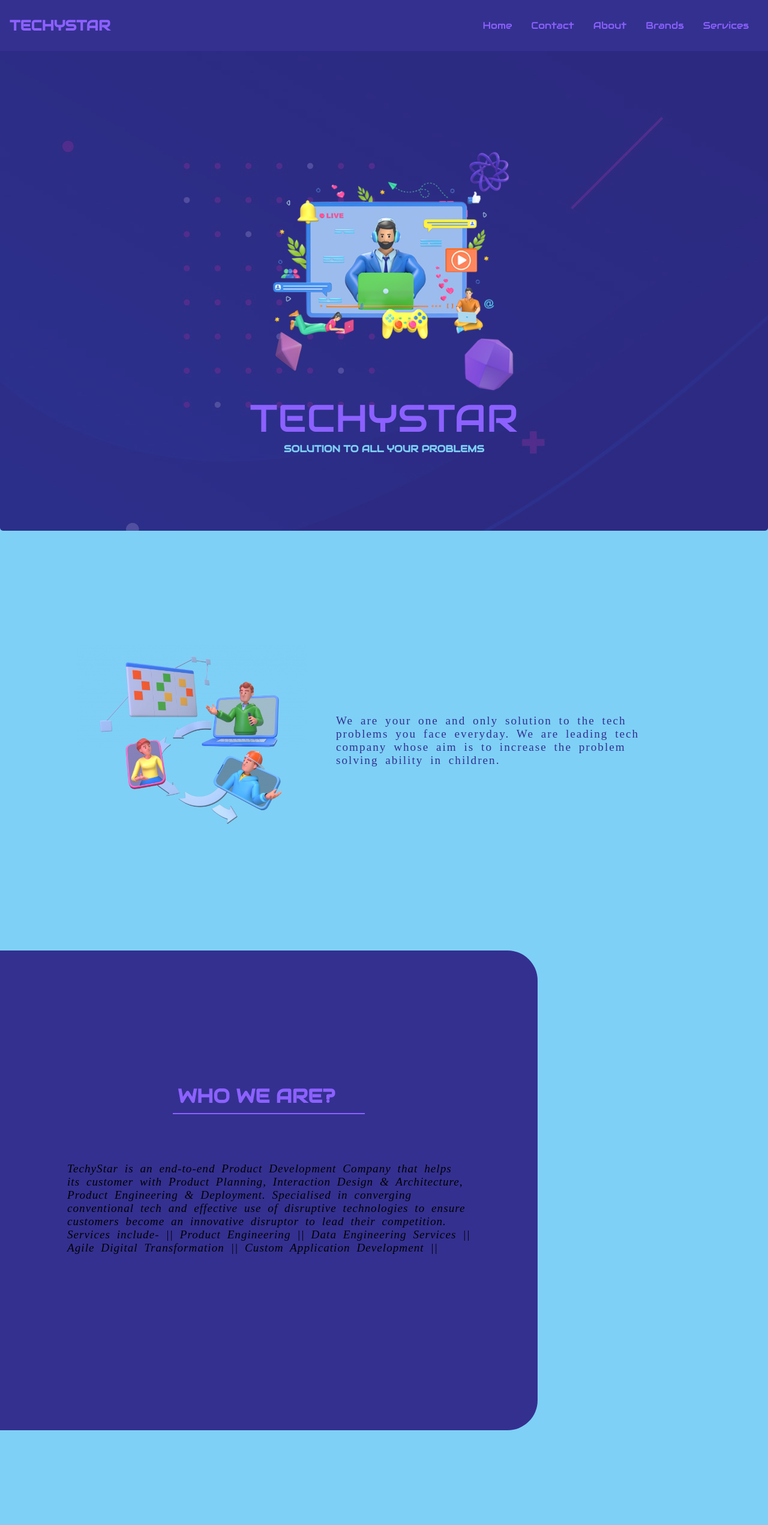
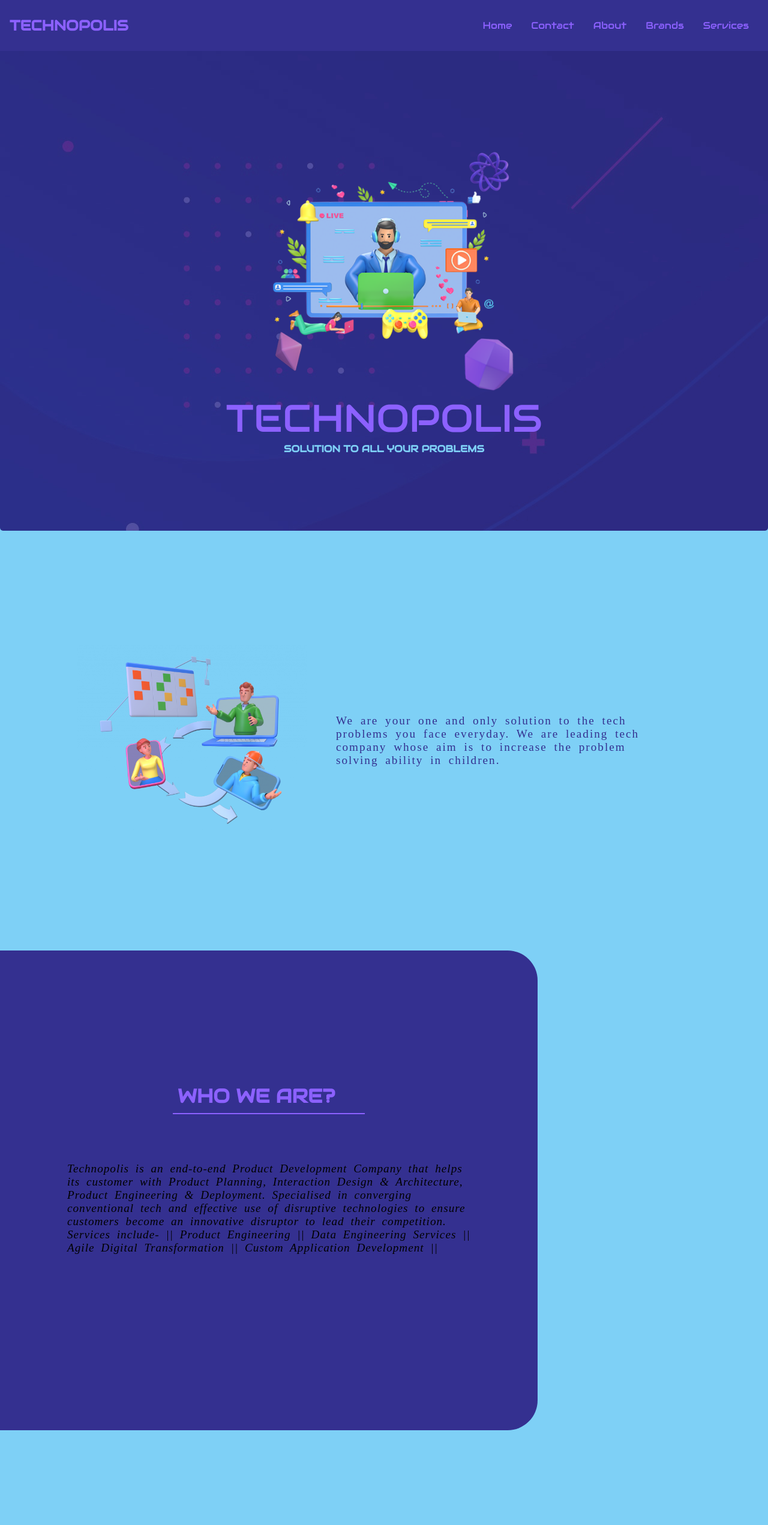
Before and after one commit to Chanakyasarma/ReactProjectTechnopolis, a React (Create React App) app: page / in a window 1280 px wide. Shown: the top 2543 px of the page at 60% size. Built offline with nearby package versions, Linux system fonts and the light colour scheme.

Commit message:
second commit

```diff
--- a/src/components/Footer.jsx
+++ b/src/components/Footer.jsx
@@ -4,7 +4,7 @@ const Footer = () => {
   return <footer>
     <div>
         <h1>
-            TechyStar
+            Technopolis
         </h1>
         <p>
             @all right reserver
--- a/src/components/Header.jsx
+++ b/src/components/Header.jsx
@@ -5,7 +5,7 @@ import{HashLink} from "react-router-hash-link"
 export const Header = () => {
   return (
     <nav>
-        <h1>TechyStar</h1>
+        <h1>Technopolis</h1>
         <main>
 
             <HashLink to={"/#home"}>Home</HashLink>
--- a/src/components/Home.jsx
+++ b/src/components/Home.jsx
@@ -9,7 +9,7 @@ const Home = () => {
             <main>
                 <img src={vi} alt="Graphics"/>
                 <h1>
-                    TechyStar
+                    Technopolis
                 </h1>
                 <p>Solution to all your problems</p>
             </main>
@@ -31,7 +31,7 @@ const Home = () => {
                     Who we are?
                 </h1>
                 <p>
-                TechyStar  is an end-to-end Product Development Company that helps its customer with Product Planning, Interaction Design & Architecture, Product Engineering & Deployment.
+                Technopolis is an end-to-end Product Development Company that helps its customer with Product Planning, Interaction Design & Architecture, Product Engineering & Deployment.
 
 Specialised in converging conventional tech and effective use of disruptive technologies to ensure customers become an innovative disruptor to lead their competition.
 Services include-
```
